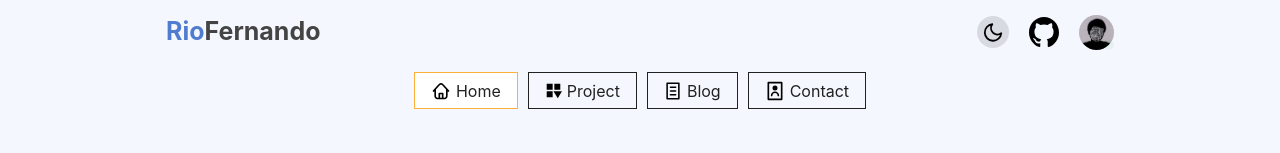
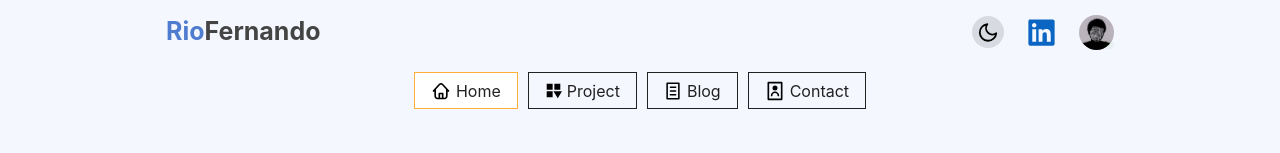
Before and after one commit to riofernantech/portfolio-react, a React (Vite) app: page / in a window 1280 px wide. Shown: the top 153 px of the page. Built offline with nearby package versions, Linux system fonts and the light colour scheme.

Commit message:
change topbar githubicon to linkedinicon

```diff
--- /dev/null
+++ b/src/Header/Topbar/LinkedinIcon.jsx
@@ -0,0 +1,16 @@
+import { ThemeContext } from "../../Context/ThemeContext"
+import { useContext } from 'react'
+
+export default function LinkedinIcon(){
+    const { theme } = useContext(ThemeContext);
+
+    const svgColor = theme === 'light' ? "#0A66C2" : "#FFFFFF";
+
+    return (
+        <a className="icon-nav-github" href="https://www.linkedin.com/in/rio-fernando-02395b232">
+            <svg width="35px" height="35px" viewBox="0 0 16 16" xmlns="http://www.w3.org/2000/svg" fill="none">
+                <path fill={svgColor} d="M12.225 12.225h-1.778V9.44c0-.664-.012-1.519-.925-1.519-.926 0-1.068.724-1.068 1.47v2.834H6.676V6.498h1.707v.783h.024c.348-.594.996-.95 1.684-.925 1.802 0 2.135 1.185 2.135 2.728l-.001 3.14zM4.67 5.715a1.037 1.037 0 01-1.032-1.031c0-.566.466-1.032 1.032-1.032.566 0 1.031.466 1.032 1.032 0 .566-.466 1.032-1.032 1.032zm.889 6.51h-1.78V6.498h1.78v5.727zM13.11 2H2.885A.88.88 0 002 2.866v10.268a.88.88 0 00.885.866h10.226a.882.882 0 00.889-.866V2.865a.88.88 0 00-.889-.864z"/>
+            </svg>
+        </a>
+    )
+}
--- a/src/Header/Topbar/TopBar.jsx
+++ b/src/Header/Topbar/TopBar.jsx
@@ -3,6 +3,7 @@ import Avatar from "./Avatar"
 import GithubIcon from "./GithubIcon"
 import ThemeButton from "./ThemeButton"
 import AvatarPopUp from "./AvatarPopUp"
+import LinkedinIcon from "./LinkedinIcon"
 
 export default function TopBar(){
     const [show, setShow] = useState(false);
@@ -20,7 +21,8 @@ export default function TopBar(){
                 <div> <span>Rio</span>Fernando </div>
                 <div className="icon-nav">
                     <ThemeButton/>
-                    <GithubIcon/>
+                    {/* <GithubIcon/> */}
+                    <LinkedinIcon/>
                     <Avatar onSmash={handleShow}/>
                 </div>
                 {show && <AvatarPopUp onSmash={handleClose}/>}
--- a/src/Main/Home/Skill/Certificates.jsx
+++ b/src/Main/Home/Skill/Certificates.jsx
@@ -62,7 +62,7 @@ function More(){
                 <a className="sertif-link" href="https://www.dicoding.com/certificates/JLX19VW8GP72">View Certificate</a>
             </div>
             <div className="sertif-items">
-                <div className="sertif-title">JavaScript Backend</div>
+                <div className="sertif-title">Javascript Backend</div>
                 <div className="sertif-platform">Dicoding Indonesia</div>
                 <div className="sertif-date">February 27, 2025</div>
                 <a className="sertif-link" href="https://www.dicoding.com/certificates/6RPNRR9O8X2M">View Certificate</a>
```
